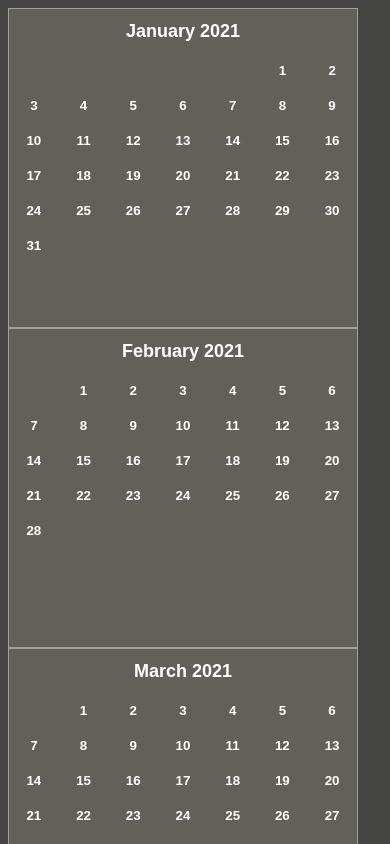
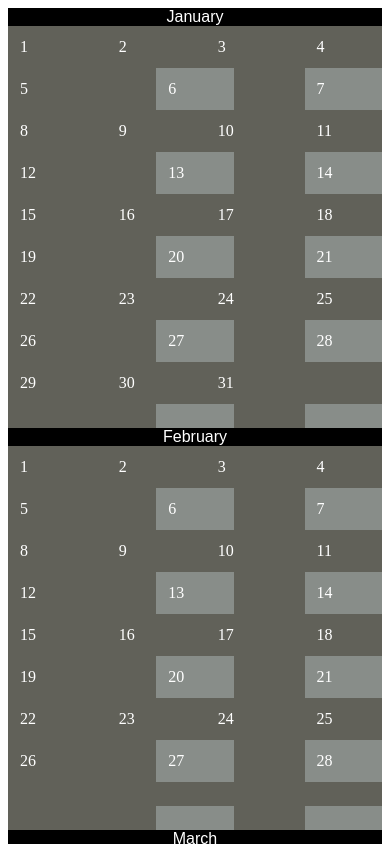
Before and after one commit to Dipmalya/ReactCalendar, a React app: page / in a window 390 px wide. Shown: the top 844 px of the page. Built offline with nearby package versions, Linux system fonts and the light colour scheme; the HTML template or start-up script is replaced by a standard one.

Commit message:
Updated calendar set with manual implementation

```diff
--- /dev/null
+++ b/src/assets/config.json
@@ -0,0 +1,50 @@
+{
+    "1": {
+        "name": "January",
+        "days": "31"
+    },
+    "2": {
+        "name": "February",
+        "days": "28"
+    },
+    "3": {
+        "name": "March",
+        "days": "31"
+    },
+    "4": {
+        "name": "April",
+        "days": "30"
+    },
+    "5": {
+        "name": "May",
+        "days": "31"
+    },
+    "6": {
+        "name": "June",
+        "days": "30"
+    },
+    "7": {
+        "name": "July",
+        "days": "31"
+    },
+    "8": {
+        "name": "August",
+        "days": "31"
+    },
+    "9": {
+        "name": "September",
+        "days": "30"
+    },
+    "10": {
+        "name": "October",
+        "days": "31"
+    },
+    "11": {
+        "name": "November",
+        "days": "30"
+    },
+    "12": {
+        "name": "December",
+        "days": "31"
+    }
+}
--- a/src/components/Calendar.jsx
+++ b/src/components/Calendar.jsx
@@ -1,18 +1,44 @@
-import React, { Component } from 'react';
-import Calendar from 'react-calendar';
-import './index.css';
+import React, { Component } from "react";
+import "./index.css";
+import config from "../assets/config.json";
 
 export default class CustomCalendar extends Component {
-    render() {
-        const { classProp, value } = this.props;
-        return (
-            <div className={classProp}>
-                <Calendar
-                    value={value}
-                    calendarType={"US"}
-                    showNeighboringMonth={false}
-                />
-            </div>
-        )
-    }
+  getDate(dayCount) {
+    const { monthIndex } = this.props;
+      if (dayCount <= config[monthIndex].days ) {
+          return dayCount
+      }
+      else {
+          return ''
+      }
+  }
+  render() {
+    const { monthIndex } = this.props;
+    return (
+      <div className="w-100 col-md-4 pr-1 pb-1 pl-0">
+        <div className="month-class">
+          {config[monthIndex] ? config[monthIndex].name : ""}
+        </div>
+        <div className="calendar-date">
+          {Array.from({ length: 5 }, (v, i) => i).map((day) => {
+            return (
+              <div className="calendar-week">
+                {Array.from({ length: 7 }, (v, i) => i + 1).map((day1) => (
+                  <>
+                    {day1 > 5 ? (
+                      <div className="day weekend-day">
+                        {this.getDate(day * 7 + day1)}
+                      </div>
+                    ) : (
+                      <div className="day">{this.getDate(day * 7 + day1)}</div>
+                    )}
+                  </>
+                ))}
+              </div>
+            );
+          })}
+        </div>
+      </div>
+    );
+  }
 }
--- a/src/components/Main.jsx
+++ b/src/components/Main.jsx
@@ -4,13 +4,13 @@ import CustomCalendar from "./Calendar";
 export default function Main() {
   return (
     <div className="row m-4">
-      {["01", "02", "03", "04", "05", "06", "07", "08", "09"].map((item, index) => (
-        <CustomCalendar
-          key={`cal-${index}`}
-          classProp={"pr-1 pb-1"}
-          value={new Date(`${item}/01/2021`)}
-        />
-      ))}
+      <div className="col-md-9">
+        <div className="row">
+          {["1", "2", "3", "4", "5", "6", "7", "8", "9"].map((item, index) => (
+            <CustomCalendar monthIndex={item} />
+          ))}
+        </div>
+      </div>
     </div>
   );
 }
--- a/src/components/index.css
+++ b/src/components/index.css
@@ -1,38 +1,27 @@
-body {
-    background: #444442;
+.month-class {
+  background: black;
+  color: white;
+  font-family: sans-serif;
+  text-align: center;
 }
-
-.react-calendar {
-    background: #616159;
-    height: 320px;
+.day {
+  background: #616159;
+  padding: 0.75rem;
+  height: fit-content;
+  color: white;
+  width: 14.28%;
 }
-.react-calendar__tile {
-    color: white;
-    font-weight: bold;
-    font-family: sans-serif !important;
+.weekend-day {
+  background: #888d89;
 }
-.react-calendar__navigation__label {
-    font-size: 18px;
-    font-weight: bolder;
-    font-family: sans-serif;
-    color: white;
+.calendar-date {
+  background: #616159;
+  padding: 0;
+  margin: 0;
 }
-.react-calendar__navigation__arrow {
-    display: none;
+.calendar-week {
+  flex: 0 0 100%;
+  display: flex;
+  flex-flow: row wrap;
+  justify-content: space-between;
 }
-.react-calendar__month-view__days__day--weekend {
-    color: white;
-}
-.react-calendar__tile--active {
-    background: none;
-    color: white;
-}
-.react-calendar__month-view__weekdays {
-    display: none !important;
-}
-.react-calendar__navigation {
-    margin-bottom: 0%;
-}
-/* .react-calendar__month-view__days__day--weekend {
-    background: #969895;
-} */
```
Also changed, not shown: src/assets/content.json (deleted).
